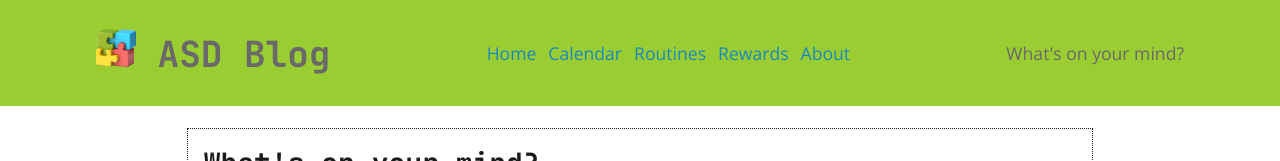
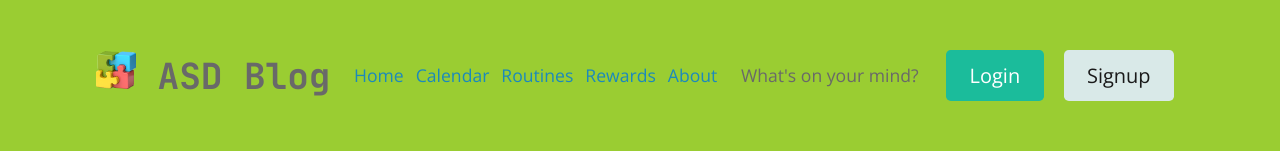
Before and after one commit to TonnTribe/ASD-Blog, a React (Create React App) app in the folder client/: page / in a window 1280 px wide. Shown: the top 161 px of the page. Built offline with nearby package versions, Linux system fonts and the light colour scheme; no server answers.

Commit message:
updated header index.js to add login/logout

```diff
--- a/client/src/components/Header/index.js
+++ b/client/src/components/Header/index.js
@@ -1,4 +1,7 @@
 import React from 'react';
+import { Link } from 'react-router-dom';
+
+import Auth from '../../utils/auth';
 
 const Header = () => {
   return (
@@ -14,7 +17,27 @@ const Header = () => {
         <p className="m-1"><a href="*">About</a></p>
         </div>
       <p className="m-0">What's on your mind?</p>
-
+      <div>
+          {Auth.loggedIn() ? (
+            <>
+              <Link className="btn btn-lg btn-info m-2" to="/me">
+                {Auth.getProfile().data.username}'s profile
+              </Link>
+              <button className="btn btn-lg btn-light m-2" onClick={logout}>
+                Logout
+              </button>
+            </>
+          ) : (
+            <>
+              <Link className="btn btn-lg btn-info m-2" to="/login">
+                Login
+              </Link>
+              <Link className="btn btn-lg btn-light m-2" to="/signup">
+                Signup
+              </Link>
+            </>
+          )}
+        </div>
       </div>
     </header>
   );
```
